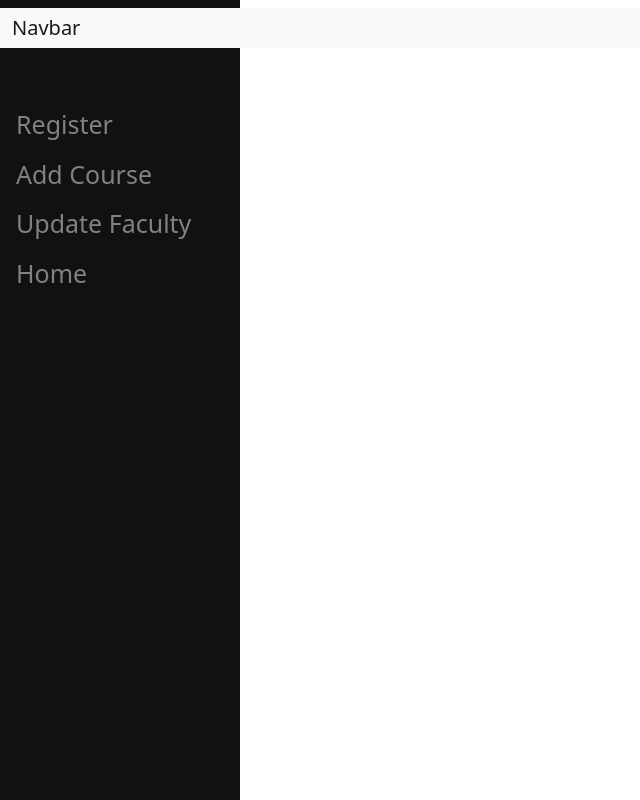
After one commit to ragul1729/SE, a Node server app: page /admin in a window 1280 px wide. The commit adds this page. Shown: the whole page, without its empty margins (0-640 px from the left). Run offline with Node 20, Linux system fonts and the light colour scheme; some libraries are stand-ins or nearby versions.

Commit message:
with file section

```diff
--- a/app.js
+++ b/app.js
@@ -9,6 +9,17 @@ const session = require('express-session');
 const { countReset } = require('console');
 const app=express();
 const firebase=require('firebase');
+const multer=require('multer');
+const storage = multer.diskStorage({
+    destination: function (req, file, cb) {
+      cb(null, 'uploads/');
+    },
+    filename: function (req, file, cb) {
+      cb(null, file.originalname+'-'+Date.now());
+    }
+});
+const upload = multer({ storage: storage });
+//const fileUpload=require('express-fileupload');
 //const { nextTick } = require('node:process');
 var firebaseConfig = {
     apiKey: "AIzaSyCu1W_ewdzxHt9E_rcmGRDB9CFSbIdryYg",
@@ -46,10 +57,22 @@ const UserSchema=new mongoose.Schema({
 });
 
 const FileSchema=new mongoose.Schema({
-        file:{
-            type:String
-        }
-    });
+
+    courseID:{type:mongoose.Schema.Types.ObjectId,ref:'Course'},
+    fileData:{
+        fieldname: String,
+        originalname: String,
+        encoding: String,
+        mimetype: String,
+        destination: String,
+        filename: String,
+        path: String,
+        size: Number
+    },
+    UploadedDate: String,
+    UploadedBy: {type:mongoose.Schema.Types.ObjectId,ref:'User'},
+
+});
 
 const CourseSchema=new mongoose.Schema({
     courseName:{
@@ -85,6 +108,7 @@ app.use(bodyParser.json());
 app.use(passport.initialize());
 app.use(passport.session());
 app.use(flash());
+//app.use(fileUpload());
 
 app.use(session({
     secret:'Thisisasecret',
@@ -134,20 +158,12 @@ app.post('/register',(req,res)=>{
             req.flash('registerError','Username already exists');
         }
         else if(e.code=='auth/weak-password'){
-            req.flash('weakPassword','Your password must be at least 6 characters');
+            req.flash('weakPassword','Password must be at least 6 characters');
         }
         res.redirect('/');
         console.log(e);
     })
-    /*const newUser=new User({username:username,name:name});
-    //console.log(newUser);
-    try{
-    User.register(newUser,password);
-    res.redirect('/');
-    }
-    catch(e){
-        console.log(e);
-    }*/
+
 })
 
 
@@ -160,7 +176,12 @@ app.post('/login',(req,res)=>{
     auth.signInWithEmailAndPassword(username,password)
     .then((user)=>{
         //console.log(user);
-        res.redirect('/home');
+        if(user.email=='admin@gmail.com'){
+            res.redirect('/admin');
+        }
+        else{
+            res.redirect('/home');
+        }
     })
     .catch((e)=>{
         console.log(e);
@@ -178,24 +199,25 @@ app.get('/logout',(req,res)=>{
     auth.signOut();
     res.redirect('/login');
 })
-/*app.post('/login',passport.authenticate('local'),(req,res)=>{
 
-    res.render('homepage.ejs');
+app.get('/changePassword',(req,res)=>{
+    res.render('forgotPassword.ejs')
 })
 
-app.post('/upload',(req,res)=>{
-    const file=req.body.singlefile;
-    const newFile=new File({file:file});
-    newFile.save((err,returnfile)=>{
-        if(err){
-            console.log(err);
-        }
-        else{
-            console.log(returnfile);
-        }
+app.post('/changePassword',(req,res)=>{
+    auth.sendPasswordResetEmail('ragulcdm@gmail.com').then(function() {
+        console.log('email sent successfully');
+        res.redirect('/changePassword');
+      }).catch(function(error) {
+        console.log(error);
+      });
+    console.log('hello');
+})
 
-    })
-})*/
+
+app.get('/admin',(req,res)=>{
+    res.render('admin.ejs');
+})
 
 app.get('/home',(req,res)=>{
     if(!auth.currentUser){
@@ -205,6 +227,7 @@ app.get('/home',(req,res)=>{
     User.findOne({username:auth.currentUser.email}).populate('courseList').exec((err,currentUser)=>{
         //console.log(currentUser);
         if(currentUser){
+            req.session.currentUser=currentUser;
             res.render('courses.ejs',{user:currentUser});
         }
         else{
@@ -289,6 +312,7 @@ app.post('/update/profile/:fac_id',(req,res)=>{
                 console.log(user);
             }
         });
+        res.redirect('/update/profile/'+req.params.fac_id);
     }
     if(phone!=undefined){
         User.findById(req.params.fac_id,(err,user)=>{
@@ -298,24 +322,67 @@ app.post('/update/profile/:fac_id',(req,res)=>{
                 console.log(user)
             }
         });
+        res.redirect('/update/profile/'+req.params.fac_id);
     }
     if(password!=undefined){
         auth.currentUser.updatePassword(password)
         .then(()=>{
             req.flash('passwordChangeSuccessful','Password updated successfully');
             console.log('successful');
+            res.redirect('/update/profile/'+req.params.fac_id);
         })
-        .catch(e=>{
+        .catch((e)=>{
             if(e.code=='auth/weak-password'){
                 req.flash('weakPassword','Your password must be at least 6 characters');
                 console.log(e);
+                res.redirect('/update/profile/'+req.params.fac_id);
             }
         })
     }
 
-    res.redirect('/update/profile/'+req.params.fac_id);
+
+});
+
+app.get('/:course_id/file/upload',(req,res)=>{
+    File.find({}).populate('UploadedBy').exec((err,files)=>{
+        res.render('filePage.ejs',{course_id:req.params.course_id,files:files,currentUser:req.session.currentUser});
+    });
+});
+
+app.post('/:course_id/file/upload',upload.single('newfile'),(req,res)=>{
+    const newfile=req.file;
+    const date=new Date();
+    const today=date.getDate()+'/'+(date.getMonth()+1)+'/'+date.getFullYear();
+    const newFile=new File({courseID:mongoose.Types.ObjectId(req.params.course_id),fileData:newfile,
+                            UploadedBy:mongoose.Types.ObjectId(req.session.currentUser._id),UploadedDate:today});
+    newFile.save((err1,savedFile)=>{
+        if(err1){
+            console.log(err1);
+        }
+    })
+    /*Course.findById(req.params.course_id,(err,course)=>{
+        const newFile=new File({courseID:course,fileData:newfile});
+        newFile.save((err1,savedFile)=>{
+            if(err1){
+                console.log(err1);
+            }
+        })
+    });*/
+    res.redirect('/'+req.params.course_id+'/file/upload');
+
+});
+
+app.get('/:file_id/file/download',(req,res)=>{
+    File.findById(req.params.file_id,(err,foundFile)=>{
+        res.download('uploads/'+foundFile.fileData.filename,foundFile.fileData.filename.split("-")[0]);
+    });
+
+});
+
+app.get('/:file_id/:course_id/file/delete',async (req,res)=>{
+    await File.findByIdAndDelete(req.params.file_id);
+    res.redirect('/'+req.params.course_id+'/file/upload');
 })
-
 
 app.get('/faculty/:fac_id',(req,res)=> {
         var faculty;
@@ -339,3 +406,6 @@ app.get('/courseAssign',(req,res)=>{
 app.listen(4000, () => {
     console.log('Serving on port 4000')
 })
+
+
+module.exports=app;
--- /dev/null
+++ b/views/admin.ejs
@@ -0,0 +1,75 @@
+<!doctype html>
+<html lang="en">
+  <head>
+    <!-- Required meta tags -->
+    <meta charset="utf-8">
+    <meta name="viewport" content="width=device-width, initial-scale=1">
+
+    <!-- Bootstrap CSS -->
+    <link href="https://cdn.jsdelivr.net/npm/bootstrap@5.0.0/dist/css/bootstrap.min.css" rel="stylesheet" integrity="sha384-wEmeIV1mKuiNpC+IOBjI7aAzPcEZeedi5yW5f2yOq55WWLwNGmvvx4Um1vskeMj0" crossorigin="anonymous">
+
+    <title>Admin Page</title>
+    <style>
+
+      body {
+        margin: 0px;
+        padding: 0px;
+
+      }
+
+      .navbar {
+        position: relative;
+        margin: 0 auto 0;
+        padding: 0px;
+      }
+
+
+      .sidenav {
+        height: 100%;
+        width: 240px;
+        position: fixed;
+        z-index: -1;
+        top: 0;
+        left: 0;
+        background-color: #111;
+        overflow-x: hidden;
+        padding-top: 100px;
+      }
+
+      /* The navigation menu links */
+      .sidenav a {
+        padding: 6px 8px 6px 16px;
+        text-decoration: none;
+        font-size: 25px;
+        color: #818181;
+        display: block;
+      }
+
+      /* When you mouse over the navigation links, change their color */
+      .sidenav a:hover {
+        color: #f1f1f1;
+      }
+    </style>
+  </head>
+  <body>
+    <h1></h1>
+
+    <div class="sidenav">
+      <a href="#">Register</a>
+      <a href="#">Add Course</a>
+      <a href="#">Update Faculty</a>
+      <a href="#">Home</a>
+    </div>
+
+    <nav class="navbar navbar-light bg-light">
+      <div class="container-fluid">
+        <a class="navbar-brand" href="#">Navbar</a>
+      </div>
+    </nav>
+
+
+
+    <script src="https://cdn.jsdelivr.net/npm/bootstrap@5.0.0/dist/js/bootstrap.bundle.min.js" integrity="sha384-p34f1UUtsS3wqzfto5wAAmdvj+osOnFyQFpp4Ua3gs/ZVWx6oOypYoCJhGGScy+8" crossorigin="anonymous"></script>
+
+  </body>
+</html>
--- a/views/dashboard.ejs
+++ b/views/dashboard.ejs
@@ -46,11 +46,11 @@
             </div>
             <ul class="nav navbar-nav navbar-right">
               <li><a href="/home" id="id1"><i class="fas fa-arrow-left"></i>   Back to courses</a></li>
-			</ul>
+			      </ul>
           </div>
         </nav>
       </div>
-    </div>
+</div>
 
 <div style="background:rgb(234,235,185) !important " class="jumbotron text-center">
   <h3>Welcome to the Dashboard</h3>
@@ -64,7 +64,7 @@
     <div class="col">
       <div class="card mt-5" style="width: 18rem; height: 10rm;">
           <div class="card-body m-auto">
-              <a class="nav-link" href="#" class="card-title" style="padding-top: 60%; padding-bottom: 50%;">
+              <a class="nav-link" href="/<%=course._id%>/file/upload" class="card-title" style="padding-top: 60%; padding-bottom: 50%;">
                 <span class="badge bg-secondary"><%=course.fileNot%></span></h4>
                 <h5 class="card-title p-auto">FILES</h5>
               </a>
--- a/views/login.ejs
+++ b/views/login.ejs
@@ -99,6 +99,7 @@ body {
 			<input type="password" placeholder="password" name="password" id="psw">
 			<input type="submit" id="submitbutton">
 			<p class="message">Not registered? <a href="/">Create an account</a></p>
+      <p class="message"><a href="/changePassword">Forgot Password?</a></p>
 		  </form>
 		</div>
 
```
Also changed, not shown: app.test.js (added, +105 -0 lines), package.json (added, +48 -0 lines), views/editProfile.ejs (+20 -12 lines), views/filePage.ejs (added, +47 -0 lines), views/forgotPassword.ejs (added, +33 -0 lines), 3 other files.
